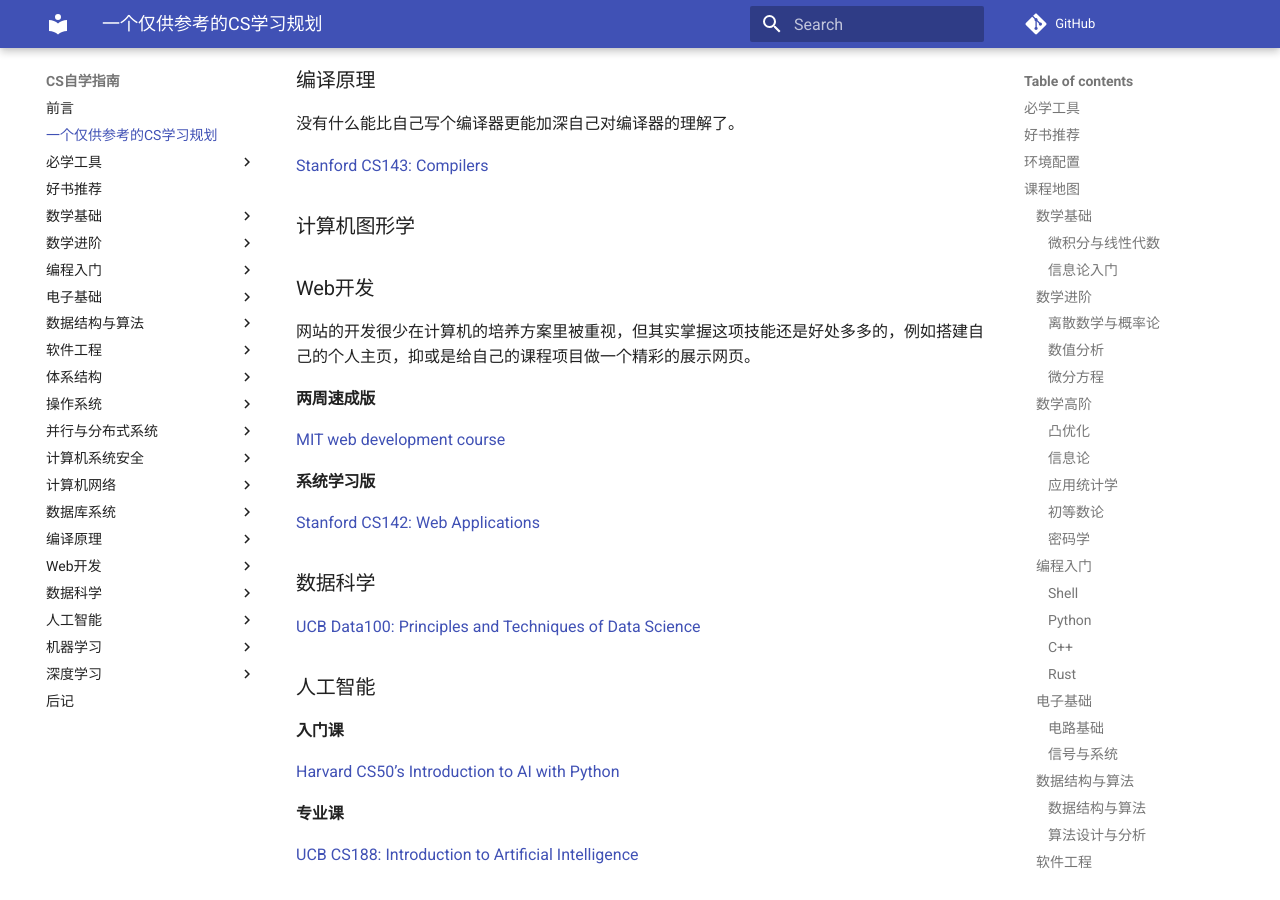
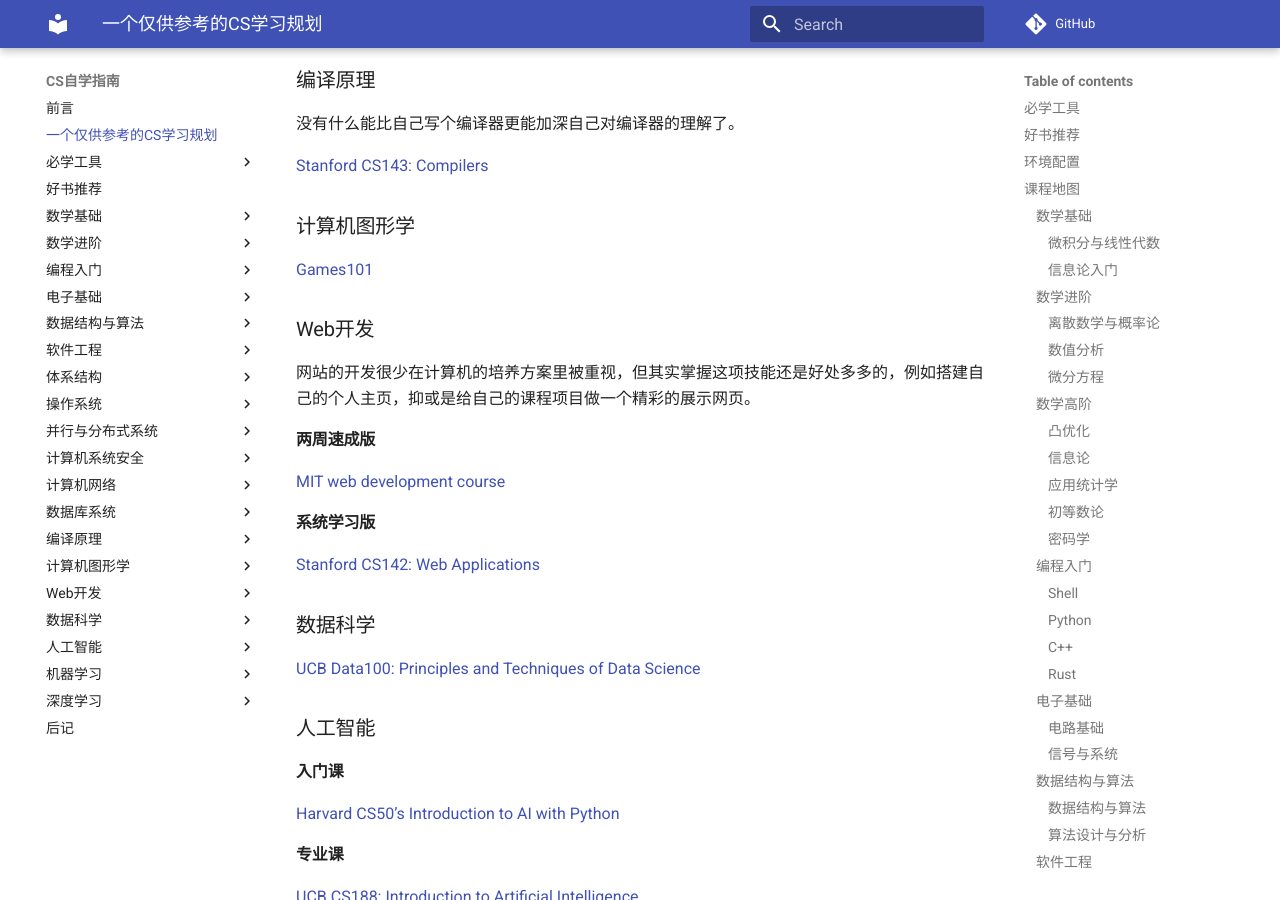
Before and after one commit to PKUFlyingPig/cs-self-learning, an MkDocs documentation site: the page built from docs/CS学习规划.md, in a window 1280 px wide and 900 px high, scrolled down 8129 px. Built offline with MkDocs 1.6.1 and Material for MkDocs 9.7.7, drawn with Linux system fonts in a browser that asks for light colours; comment, search, counter and statistics services are not loaded.

Commit message:
add GAMES101 in navigation

```diff
--- a/docs/CS学习规划.md
+++ b/docs/CS学习规划.md
@@ -175,8 +175,7 @@ under construction.
 [Stanford CS143: Compilers](编译原理/CS143.md)
 
 ### 计算机图形学
-
-
+[Games101](计算机图形学/GAMES101.md)
 
 ### Web开发
 网站的开发很少在计算机的培养方案里被重视，但其实掌握这项技能还是好处多多的，例如搭建自己的个人主页，抑或是给自己的课程项目做一个精彩的展示网页。
--- a/mkdocs.yml
+++ b/mkdocs.yml
@@ -61,6 +61,8 @@ nav:
     - 'CMU 15-445: Database Systems': '数据库系统/15445.md'
   - 编译原理:
     - 'Stanford CS143: Compilers': '编译原理/CS143.md'
+  - 计算机图形学:
+    - 'Games101': '计算机图形学/GAMES101.md'
   - Web开发:
     - 'MIT web development course': 'Web开发/mitweb.md'
     - 'Stanford CS142: Web Applications': 'Web开发/CS142.md'
```
